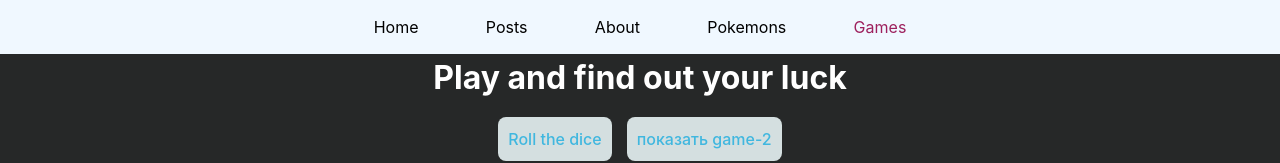
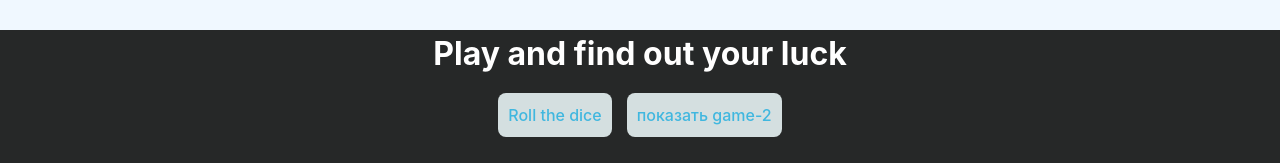
Before and after one commit to Zhurkin-Alex/developer-app, a React (Create React App) app: page /games/game_1 in a window 1280 px wide. Shown: the top 163 px of the page. Built offline with nearby package versions, Linux system fonts and the light colour scheme.

Commit message:
feat: changed autorisation

```diff
--- a/src/components/App/App.tsx
+++ b/src/components/App/App.tsx
@@ -18,6 +18,7 @@ import Cube from '../pages/games/Cube/Cube';
 
 const router = createBrowserRouter(createRoutesFromElements(
   <Route path="/" element={<Layout />}>
+    <Route path="login" element={<LoginPage />} />
     <Route index element={
           <RequireAuth>
             <Home />
@@ -34,7 +35,6 @@ const router = createBrowserRouter(createRoutesFromElements(
     <Route path="posts" element={<Posts />} loader={blogLoader} />
     <Route path="posts/:id" element={<SinglePage />}/>
     <Route path="posts/:id/edit" element={<EditPost />} />
-    <Route path="login" element={<LoginPage />} />
     <Route path="games/*" element={<AboutGames />}>
       {/* вложенные компоненты */}
       <Route path="game_1" element={<Cube />}/>
--- a/src/components/pages/HeaderNav/HeaderNav.tsx
+++ b/src/components/pages/HeaderNav/HeaderNav.tsx
@@ -1,26 +1,31 @@
 import React from 'react';
 import './header.scss'
-import { NavLink } from 'react-router-dom';
+import { NavLink, useNavigate } from 'react-router-dom';
+import { useAuth } from '../../../hook/useAuth';
 
 
 function Header() {
+    const {signOut} = useAuth();
+    const navigate = useNavigate();
+    const user = useAuth();
     return (
         <header className='header'>
+            {user.user  !== '' && <button onClick={()=> signOut(()=>navigate('/', {replace:true}))}>Log Out</button> }
             <ul className="header__items">
                 <li className="header__link">
-                    <NavLink to="/" className={({isActive})=>isActive ? 'active-link' : ''}>Home</NavLink>
+                    {user.user &&<NavLink to="/" className={({isActive})=>isActive ? 'active-link' : ''}>Home</NavLink>}
                 </li>
                 <li className="header__link">
-                    <NavLink to="/posts" className={({isActive})=>isActive ? 'active-link' : ''}>Posts</NavLink>
+                    {user.user && <NavLink to="/posts" className={({isActive})=>isActive ? 'active-link' : ''}>Posts</NavLink>}
                 </li>
                 <li className="header__link">
-                    <NavLink to="/about" className={({isActive})=>isActive ? 'active-link' : ''}>About</NavLink>
+                    {user.user &&<NavLink to="/about" className={({isActive})=>isActive ? 'active-link' : ''}>About</NavLink>}
                 </li>
                 <li className="header__link">
-                    <NavLink to="/pokemons" className={({isActive})=>isActive ? 'active-link' : ''}>Pokemons</NavLink>
+                    {user.user &&<NavLink to="/pokemons" className={({isActive})=>isActive ? 'active-link' : ''}>Pokemons</NavLink>}
                 </li>
                 <li className="header__link">
-                    <NavLink to="/games" className={({isActive})=>isActive ? 'active-link' : ''}>Games</NavLink>
+                    {user.user &&<NavLink to="/games" className={({isActive})=>isActive ? 'active-link' : ''}>Games</NavLink>}
                 </li>
             </ul>
          </header>
--- a/src/components/pages/Home/Home.tsx
+++ b/src/components/pages/Home/Home.tsx
@@ -1,13 +1,8 @@
 import React from 'react';
-import { useNavigate } from 'react-router-dom';
-import { useAuth } from '../../../hook/useAuth';
 
 function Home():any {
-    const {signOut} = useAuth();
-    const navigate = useNavigate();
     return (
         <div>
-            <button onClick={()=> signOut(()=>navigate('/', {replace:true}))}>Log Out</button>
             Home
         </div>
     );
--- a/src/components/pages/games/Cube/Cube.tsx
+++ b/src/components/pages/games/Cube/Cube.tsx
@@ -174,7 +174,7 @@ function Cube() {
                   slidesPerView={1}
                   onSlideChange={(swiper) => {
                     const numberElement = swiper.realIndex + 1;
-                    console.warn(numberElement)
+                    // console.warn(numberElement)
 
                     numberChoseHandler(numberElement);
                   }}
```
